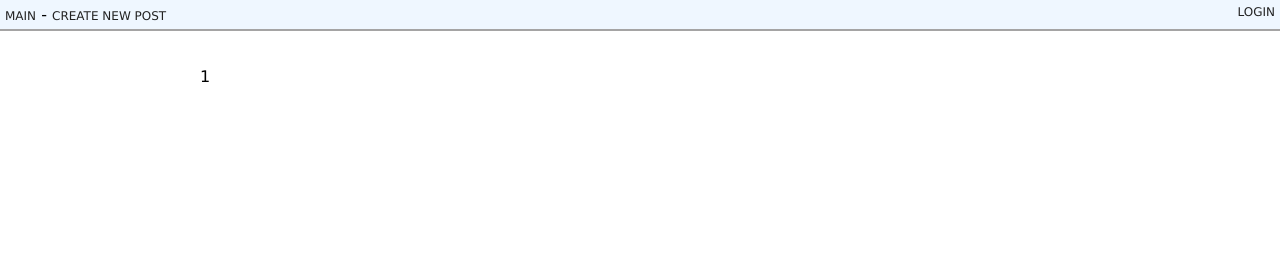
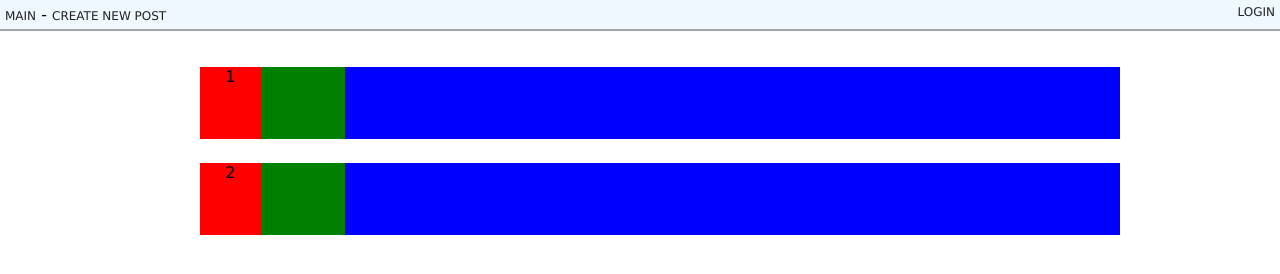
Before and after one commit to balintvecsey/redditfrontend, a plain HTML site: page index.html in a window 1280 px wide. Drawn offline with Linux system fonts and the light colour scheme.

Commit message:
add layout for li elements

```diff
--- a/index.html
+++ b/index.html
@@ -15,7 +15,18 @@
     <div class="main">
       <div class="wrapper">
         <ol>
-          <li></li>
+          <li>
+            <div class="vote container">
+            </div>
+            <div class="content container">
+            </div>
+          </li>
+          <li>
+            <div class="vote container">
+            </div>
+            <div class="content container">
+            </div>
+          </li>
         </ol>
       </div>
     </div>
--- a/style.css
+++ b/style.css
@@ -41,6 +41,30 @@ ol {
 }
 
 ol li:before {
+  width: 72px;
+  height: 100%;
+  text-align: center;
   content: counter(custom) " ";
   counter-increment: custom;
+  background: red;
 }
+
+li {
+  height: 72px;
+  width: 100%;
+  margin-bottom: 24px;
+  display: flex;
+  flex-flow: row nowrap;
+}
+
+.vote {
+  width: 100px;
+  height: 100%;
+  background: green;
+}
+
+.content {
+  width: 100%;
+  height: 100%;
+  background: blue;
+}
```
